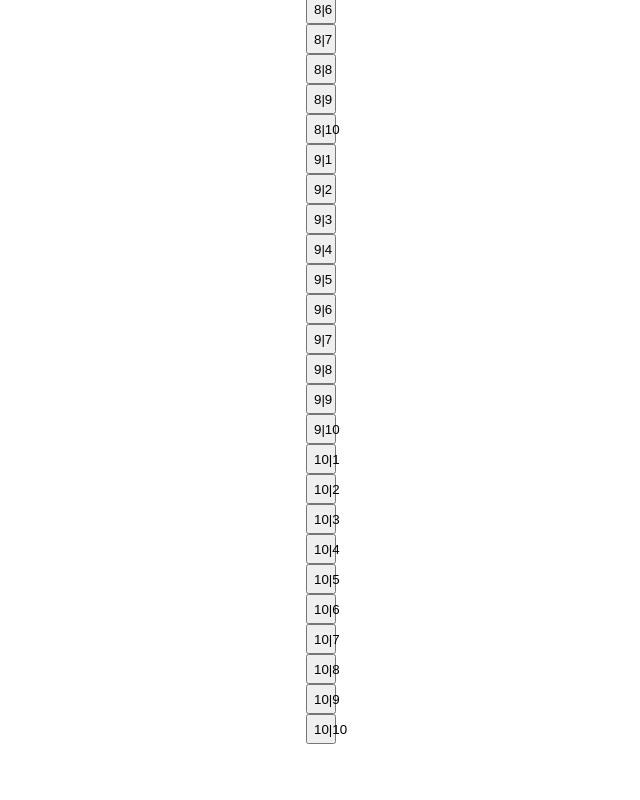
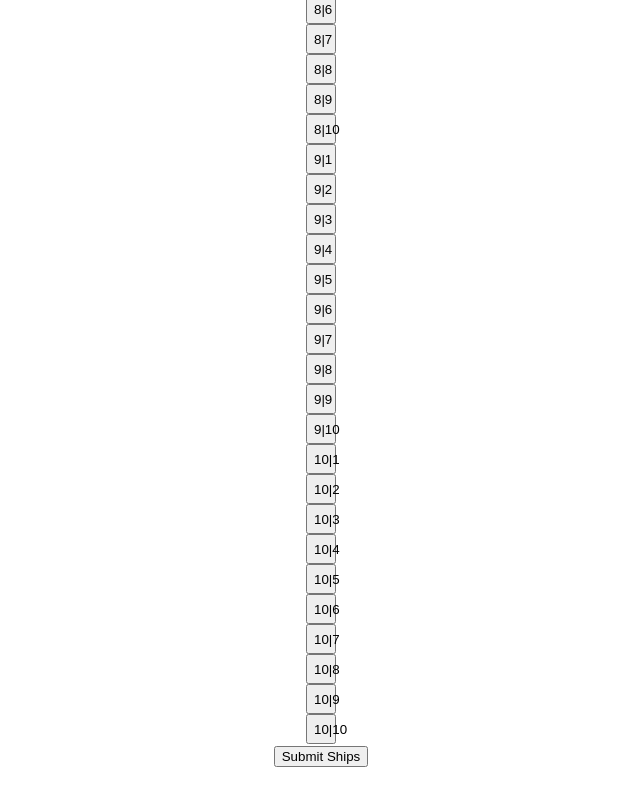
Before and after one commit to fergesch/Enca-Plays, a Vue app in the folder frontend/: page /about in a window 1280 px wide. Shown: the part 5437-6237 px from the top of the page, without its empty margins (319-959 px from the left). Before the commit the page ends 6213 px from the top, so only its background shows below. Built offline with nearby package versions, Linux system fonts and the light colour scheme; no server answers; what quasar would draw is missing.

Commit message:
next steps

```diff
--- a/frontend/src/views/AboutView.vue
+++ b/frontend/src/views/AboutView.vue
@@ -1,3 +1,9 @@
+<!-- NEXT STEPS: Place ships
+  Will need to store ships & sizes somewhere
+FLOW: go one ship at a time. Click starting cell, highlight endpoints. Click endpoint
+Hit confirm button before moving to next ship
+Once all ships placed use submit_ships feature -->
+
 <script>
 import GameBoard from "@/components/GameBoard.vue";
 import { useGameStore } from "@/stores/GameStore";
@@ -22,6 +28,7 @@ export default {
     </div>
 
     <GameBoard />
+    <button @click="this.gameStore.submit_ships()">Submit Ships</button>
   </div>
 </template>
 
```
